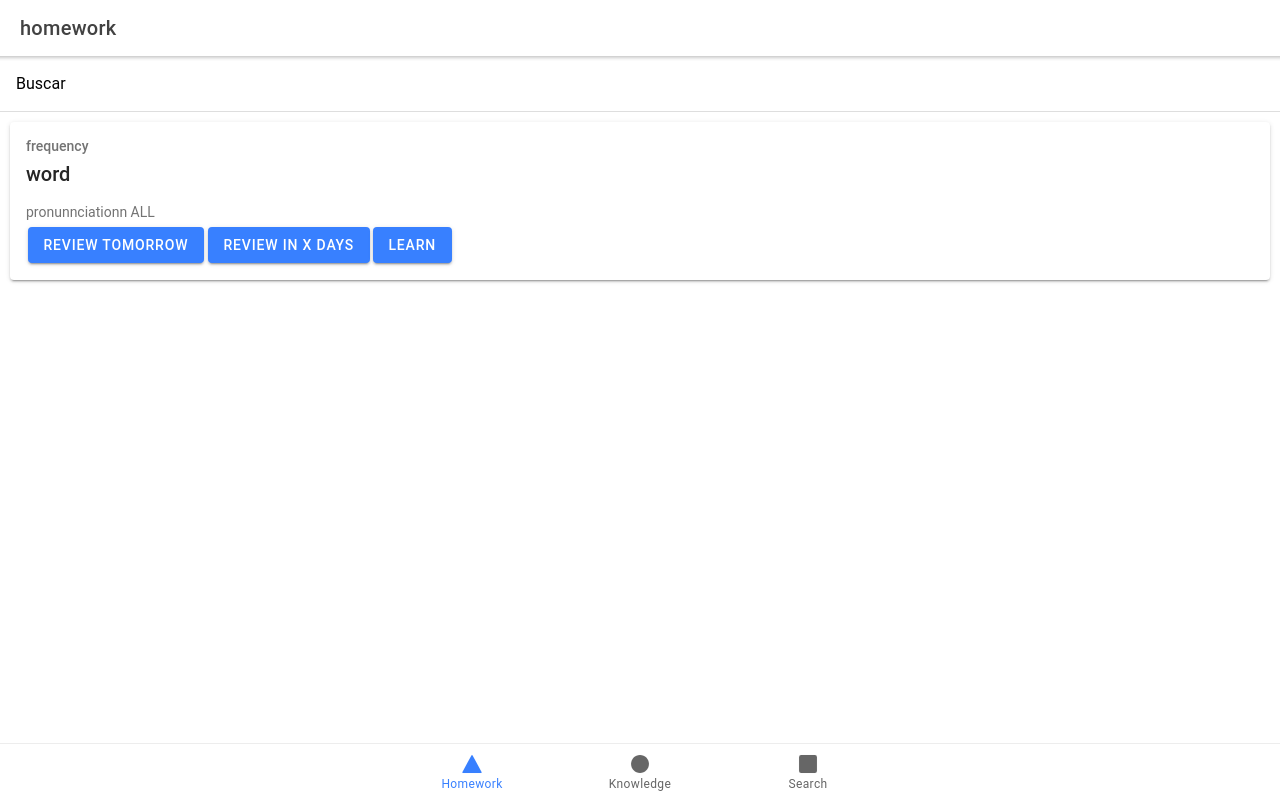
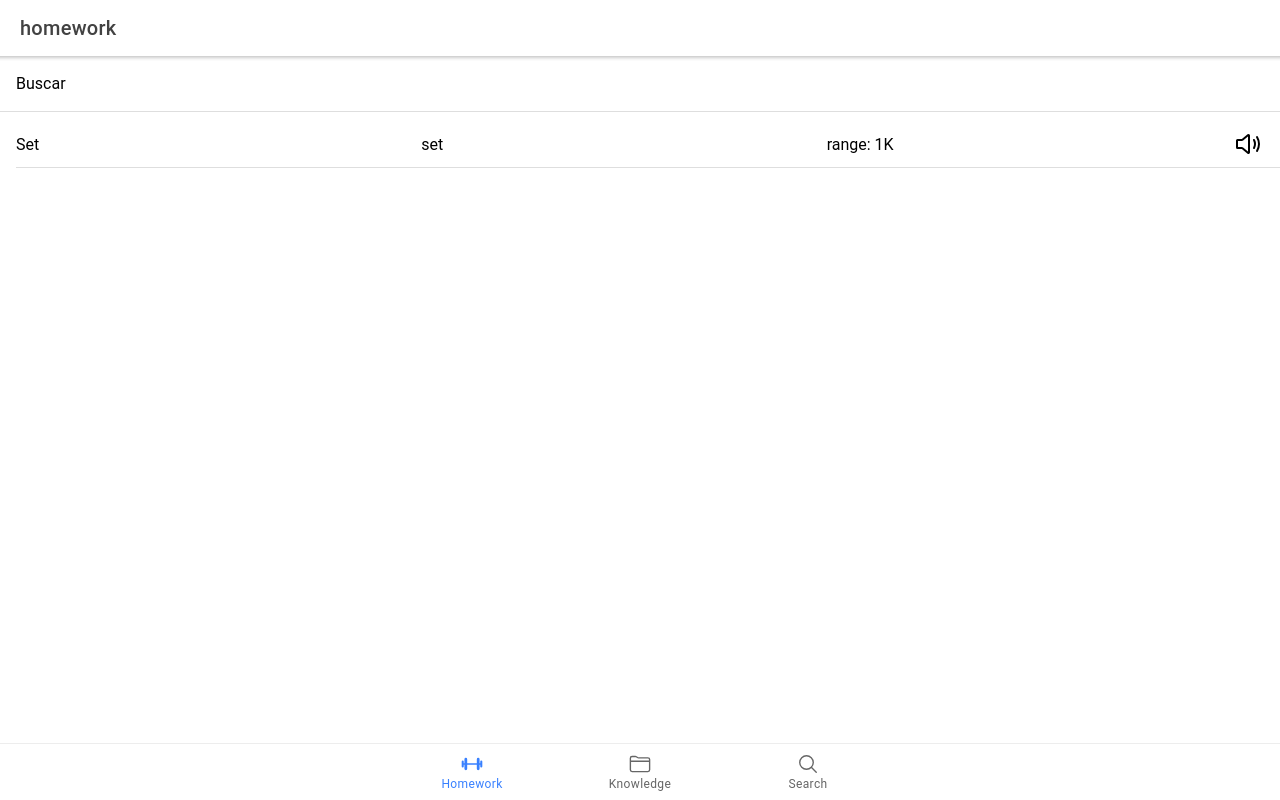
Before and after one commit to Enrikerf/reactWordApp, a React (Create React App) app: page /tabHomework in a window 1280 px wide. Built offline with nearby package versions, Linux system fonts and the light colour scheme.

Commit message:
basic tabs

```diff
--- a/src/App.tsx
+++ b/src/App.tsx
@@ -10,10 +10,10 @@ import {
   IonTabs
 } from '@ionic/react';
 import { IonReactRouter } from '@ionic/react-router';
-import { ellipse, square, triangle } from 'ionicons/icons';
-import TabSearch from './pages/TabSearch';
-import TabKnowledge from './pages/TabKnowledge';
-import TabHomework from './pages/TabHomework';
+import { ellipse, square, triangle, searchOutline, folderOutline, barbellOutline } from 'ionicons/icons';
+import TabSearch from './pages/SearchPage/TabSearch';
+import TabKnowledge from './pages/KnowledgePage/TabKnowledge';
+import TabHomework from './pages/HomeworkPage/TabHomework';
 
 /* Core CSS required for Ionic components to work properly */
 import '@ionic/react/css/core.css';
@@ -46,15 +46,15 @@ const App: React.FC = () => (
         </IonRouterOutlet>
         <IonTabBar slot="bottom">
           <IonTabButton tab="tabHomework" href="/tabHomework">
-            <IonIcon icon={triangle} />
+            <IonIcon icon={barbellOutline} />
             <IonLabel>Homework</IonLabel>
           </IonTabButton>
           <IonTabButton tab="tabKnowledge" href="/tabKnowledge">
-            <IonIcon icon={ellipse} />
+            <IonIcon icon={folderOutline} />
             <IonLabel>Knowledge</IonLabel>
           </IonTabButton>
           <IonTabButton tab="tabSearch" href="/tabSearch">
-            <IonIcon icon={square} />
+            <IonIcon icon={searchOutline} />
             <IonLabel>Search</IonLabel>
           </IonTabButton>
         </IonTabBar>
--- /dev/null
+++ b/src/pages/HomeworkPage/TabHomework.tsx
@@ -0,0 +1,80 @@
+import React from "react";
+import {
+  IonContent,
+  IonHeader,
+  IonPage,
+  IonTitle,
+  IonToolbar,
+  IonLabel,
+  IonItem,
+  IonInput,
+  IonCard,
+  IonCardHeader,
+  IonCardSubtitle,
+  IonCardTitle,
+  IonCardContent,
+  IonIcon,
+  IonList,
+  IonListHeader,
+  IonItemOption,
+  IonItemSliding,
+  IonItemOptions,
+} from "@ionic/react";
+import { volumeMediumOutline } from "ionicons/icons";
+import { Entry } from "../../shared/modules/api-kerf/models/entry";
+
+const TabHomework: React.FC = () => {
+  const styles = {
+    volumeIcon: {
+      display: "flex",
+      justifyContent: "flex-end",
+    },
+  };
+  return (
+    <IonPage>
+      <IonHeader>
+        <IonToolbar>
+          <IonTitle>homework</IonTitle>
+        </IonToolbar>
+      </IonHeader>
+
+      <IonContent>
+        <form>
+          <div className="form-group">
+            <IonItem>
+              <IonLabel position="floating">Buscar</IonLabel>
+              <IonInput
+                id="wordToSearch"
+                name="wordToSearch"
+                class="form-control"
+              ></IonInput>
+            </IonItem>
+          </div>
+        </form>
+        <div className="list-content">
+          <IonList>
+            <IonItemSliding>
+              <IonItem>
+                <IonLabel>Set</IonLabel>
+                <IonLabel>set</IonLabel>
+                <IonLabel>range: 1K</IonLabel>
+                <div style={styles.volumeIcon}>
+                  <IonIcon size="large" icon={volumeMediumOutline} />
+                </div>
+              </IonItem>
+
+              <IonItemOptions side="start">
+                <IonItemOption color="primary">Mark Unread</IonItemOption>
+              </IonItemOptions>
+
+              <IonItemOptions side="end">
+                <IonItemOption color="danger">Delete</IonItemOption>
+              </IonItemOptions>
+            </IonItemSliding>
+          </IonList>
+        </div>
+      </IonContent>
+    </IonPage>
+  );
+};
+export default TabHomework;
--- a/src/pages/TabSearch.tsx
+++ b/src/pages/SearchPage/TabSearch.tsx
@@ -29,7 +29,7 @@ const TabSearch: React.FC = () => {
         <form>
           <div className="form-group">
             <IonItem>
-              <IonLabel position="floating">Buscar</IonLabel>
+              <IonLabel position="floating">Search</IonLabel>
               <IonInput
                 id="wordToSearch"
                 name="wordToSearch"
@@ -52,7 +52,7 @@ const TabSearch: React.FC = () => {
                   <IonLabel text-wrap>Review tomorrow</IonLabel>
                 </IonButton>
                 <IonButton class="card-content-button">
-                  <IonLabel text-wrap>Review in X days</IonLabel>
+                  <IonLabel text-wrap>Review in two days</IonLabel>
                 </IonButton>
                 <IonButton class="card-content-button">
                   <IonLabel text-wrap>Learn</IonLabel>
--- a/src/pages/TabHomework.tsx
+++ /dev/null
@@ -1,70 +0,0 @@
-import React from "react";
-import {
-  IonContent,
-  IonHeader,
-  IonPage,
-  IonTitle,
-  IonToolbar,
-  IonLabel,
-  IonItem,
-  IonInput,
-  IonCard,
-  IonCardHeader,
-  IonCardSubtitle,
-  IonCardTitle,
-  IonButton,
-  IonCardContent,
-} from "@ionic/react";
-
-const TabHomework: React.FC = () => {
-  return (
-    <IonPage>
-<IonHeader>
-  <IonToolbar>
-    <IonTitle>homework</IonTitle>
-  </IonToolbar>
-</IonHeader>
-
-<IonContent>
-  <form >
-    <div className="form-group">
-      <IonItem>
-        <IonLabel position="floating">Buscar</IonLabel>
-        <IonInput
-          id="wordToSearch"
-          name="wordToSearch"
-          class="form-control"
-        ></IonInput>
-      </IonItem>
-    </div>
-  </form>
-  <div className="list-content">
-    <IonCard >
-      <IonCardHeader>
-        <IonCardSubtitle>frequency</IonCardSubtitle>
-        <IonCardTitle>word</IonCardTitle>
-      </IonCardHeader>
-
-      <IonCardContent>
-        pronunnciationn ALL
-        <div className="card-content">
-          <IonButton class="card-content-button">
-              <IonLabel text-wrap>Review tomorrow</IonLabel>
-          </IonButton>
-          <IonButton class="card-content-button">
-              <IonLabel text-wrap>Review in X days</IonLabel>
-          </IonButton>
-          <IonButton class="card-content-button">
-              <IonLabel text-wrap>Learn</IonLabel>
-          </IonButton>
-        </div>
-      </IonCardContent>
-    </IonCard>
-  </div>
-</IonContent>
-
-    </IonPage>
-  );
-};
-
-export default TabHomework;
--- /dev/null
+++ b/src/shared/modules/api-kerf/models/entry.ts
@@ -0,0 +1,7 @@
+import { Meaning } from "./meaning";
+export interface Entry {
+  word: string;
+  results: Meaning[];
+  pronunciation: any;
+  frequency: number;
+}
```
Also changed, not shown: src/shared/modules/api-kerf/models/meaning.ts (added, +8 -0 lines), src/pages/KnowledgePage/TabKnowledge.tsx (renamed from src/pages/TabKnowledge.tsx).
